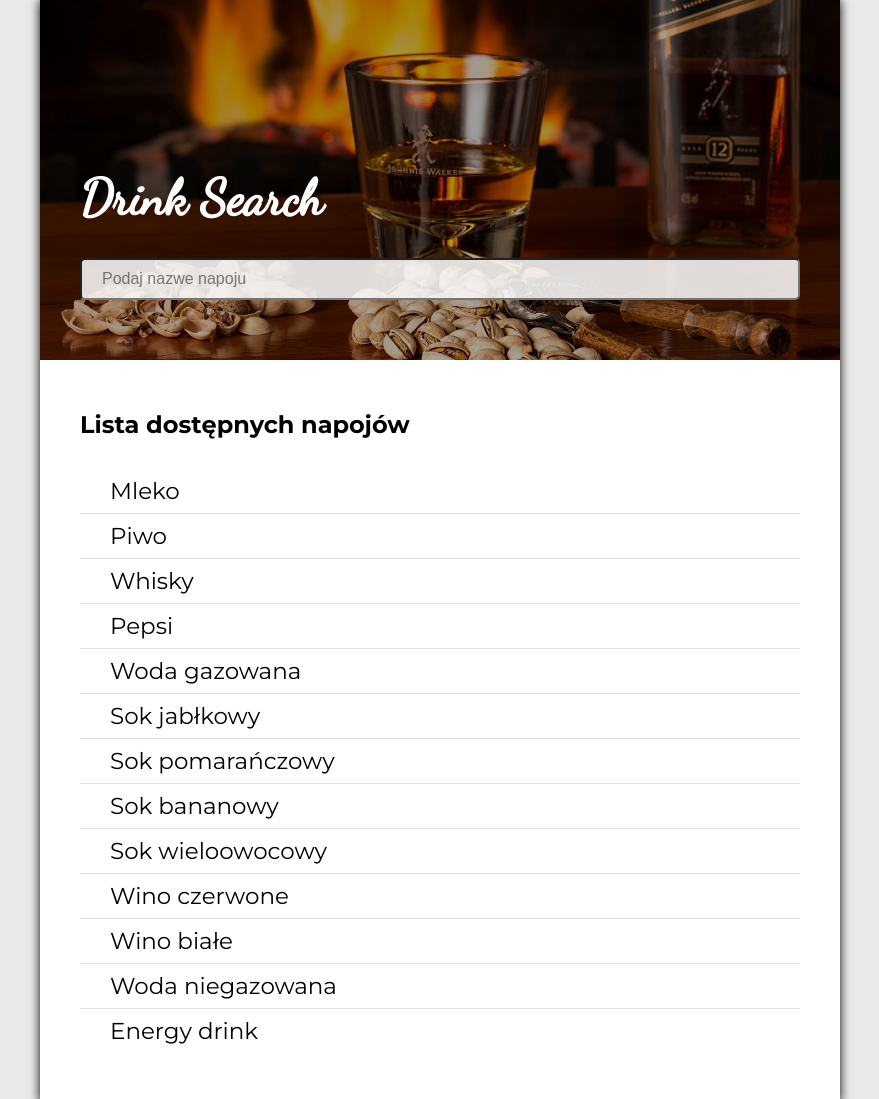
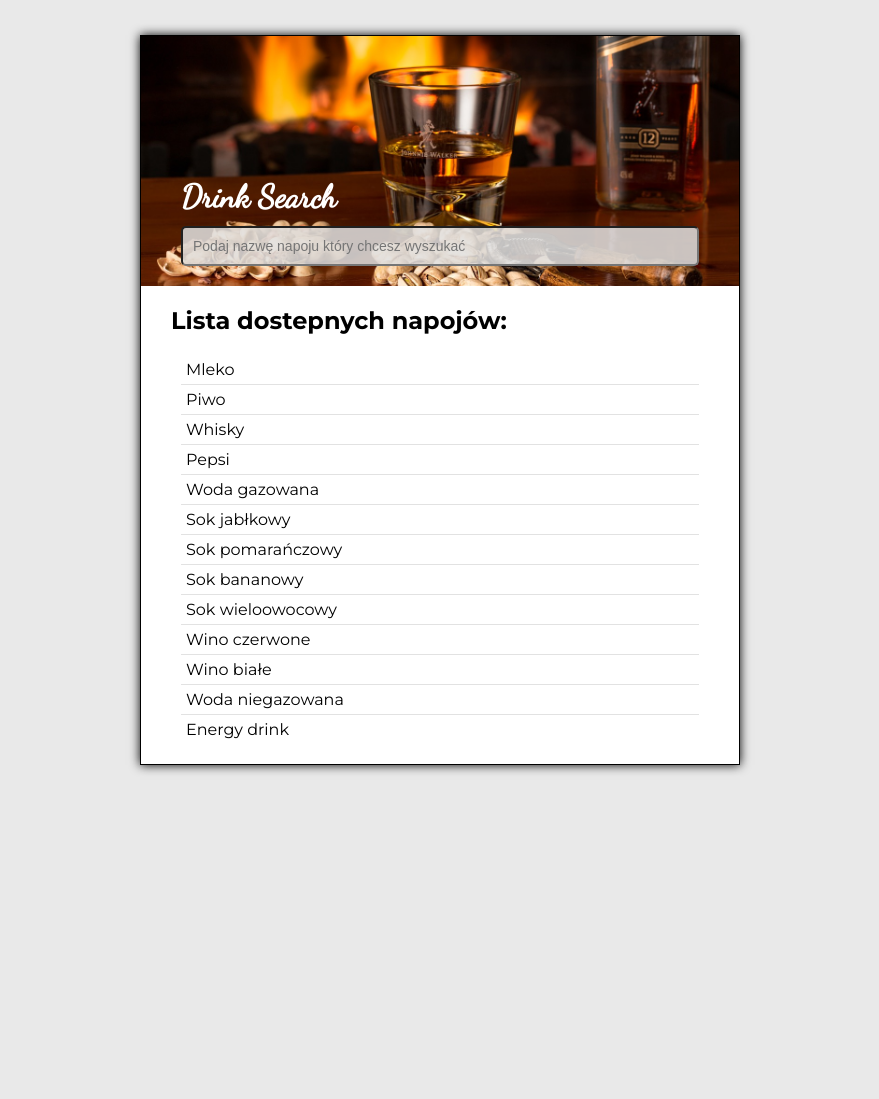
Before and after one commit to DamianC1/SmallJsProjects, a plain HTML site: page drink Searcher/index.html in a window 1280 px wide. Shown: the top 1099 px of the page, without its empty margins (200-1079 px from the left). After the commit the page ends 800 px from the top, so only its background shows below. Drawn offline with Linux system fonts and the light colour scheme.

Commit message:
finished styles

```diff
--- a/drink Searcher/index.html
+++ b/drink Searcher/index.html
@@ -18,10 +18,10 @@
         <div class="header">
             <div class="shadow"></div>
             <h1>Drink Search</h1>
-            <input type="text" class="search" placeholder="Podaj nazwe napoju">
+            <input type="text" class="search-input" placeholder="Podaj nazwę napoju który chcesz wyszukać">
         </div>
-        <div class="drink-list">
-            <h2>Lista dostępnych napojów</h2>
+        <div class="drinks">
+            <h2>Lista dostepnych napojów: </h2>
             <ul>
                 <li>Mleko</li>
                 <li>Piwo</li>
--- a/drink Searcher/style.css
+++ b/drink Searcher/style.css
@@ -5,74 +5,61 @@
 }
 body {
 	display: flex;
+	min-height: 100vh;
+	align-items: center;
 	justify-content: center;
-	align-items: center;
-	min-height: 100vh;
 	font-family: 'Montserrat', sans-serif;
 	background-color: rgb(233, 233, 233);
 }
 
 .wrapper {
-	width: 800px;
-	background-color: #fff;
+	border: 1px solid black;
+	width: 600px;
 	box-shadow: 0 0 10px black;
 }
 
 .header {
 	display: flex;
+	align-items: flex-start;
 	justify-content: flex-end;
-	align-items: flex-start;
 	flex-direction: column;
-	position: relative;
-	height: 360px;
-	padding: 20px 40px;
+	height: 250px;
 	font-family: 'Dancing Script', cursive;
 	background-image: url(img/pistachios-3450670_1280.jpg);
 	background-size: cover;
 	background-position: center;
-	z-index: 0;
-}
-.shadow {
-	top: 0;
-	left: 0;
-	position: absolute;
-	width: 100%;
-	height: 100%;
-	background-color: rgba(0, 0, 0, 0.35);
-	z-index: -1;
+	color: white;
+	padding: 20px 40px;
 }
 
 h1 {
-	margin-bottom: 30px;
-	color: white;
-	font-size: 50px;
+	padding-bottom: 10px;
 }
 
-.search {
+.search-input {
+	padding: 10px;
+	width: 100%;
+	border-radius: 5px;
+	font-size: 14px;
+	background-color: rgba(225, 225, 225, 0.85);
+}
+.drinks {
+	background-color: white;
 	padding: 10px 20px;
-	margin-bottom: 40px;
-	width: 100%;
-	font-size: 16px;
-	border-radius: 5px;
-	background-color: rgba(255, 255, 255, 0.85);
+}
+h2 {
+	padding: 10px;
 }
 
-.drink-list {
-	padding: 20px 40px;
-}
-h2 {
-	padding: 30px 0;
-}
 ul {
-	padding-bottom: 30px;
-	font-size: 23px;
 	list-style: none;
-}
-li {
-	padding: 8px 30px;
-	border-bottom: 1px solid rgb(226, 226, 226);
+	padding: 10px 20px;
 }
 
+li {
+	border-bottom: 1px solid rgb(226, 226, 226);
+	padding: 5px;
+}
 li:last-child {
-	border-bottom: 0;
+	border-bottom: none;
 }
```
